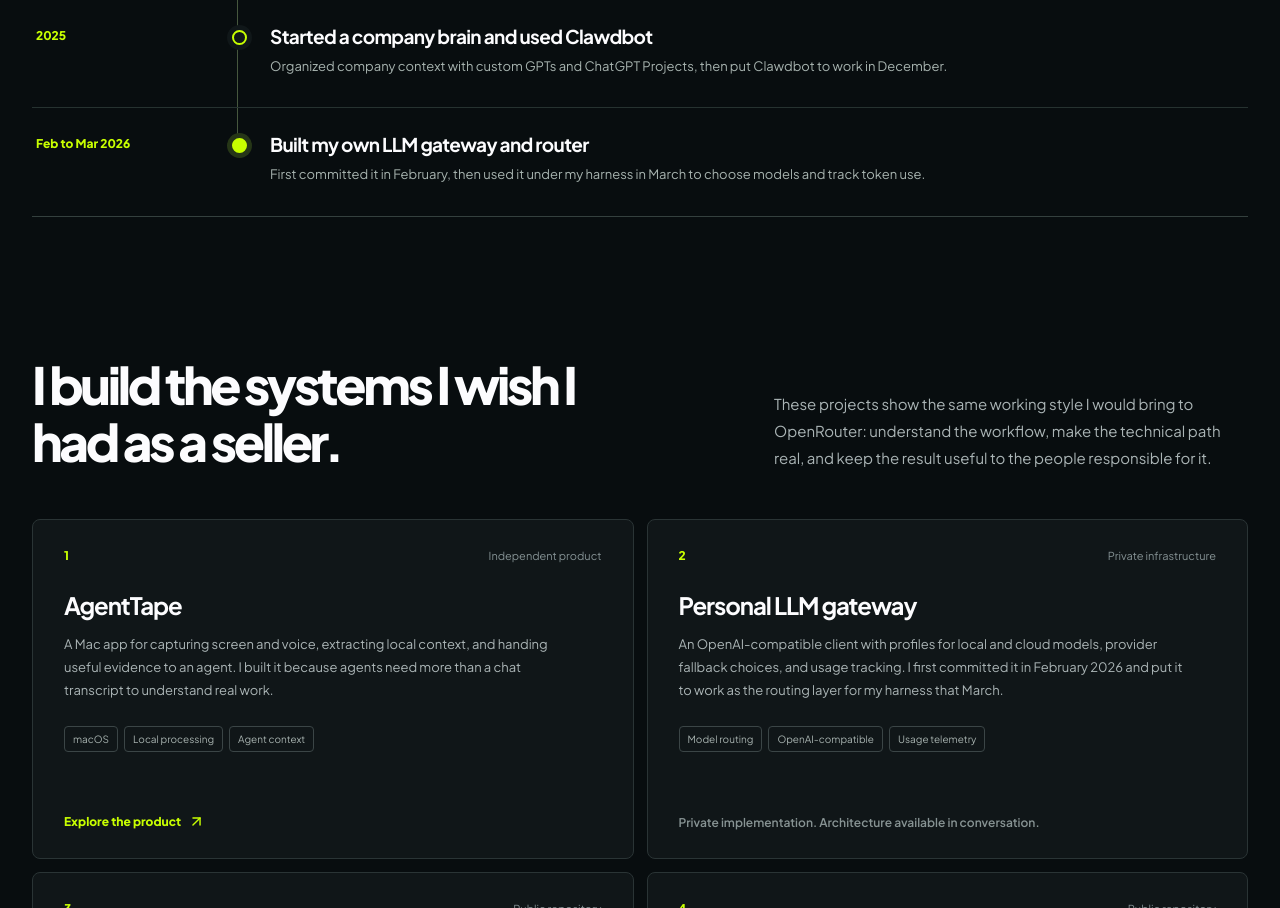
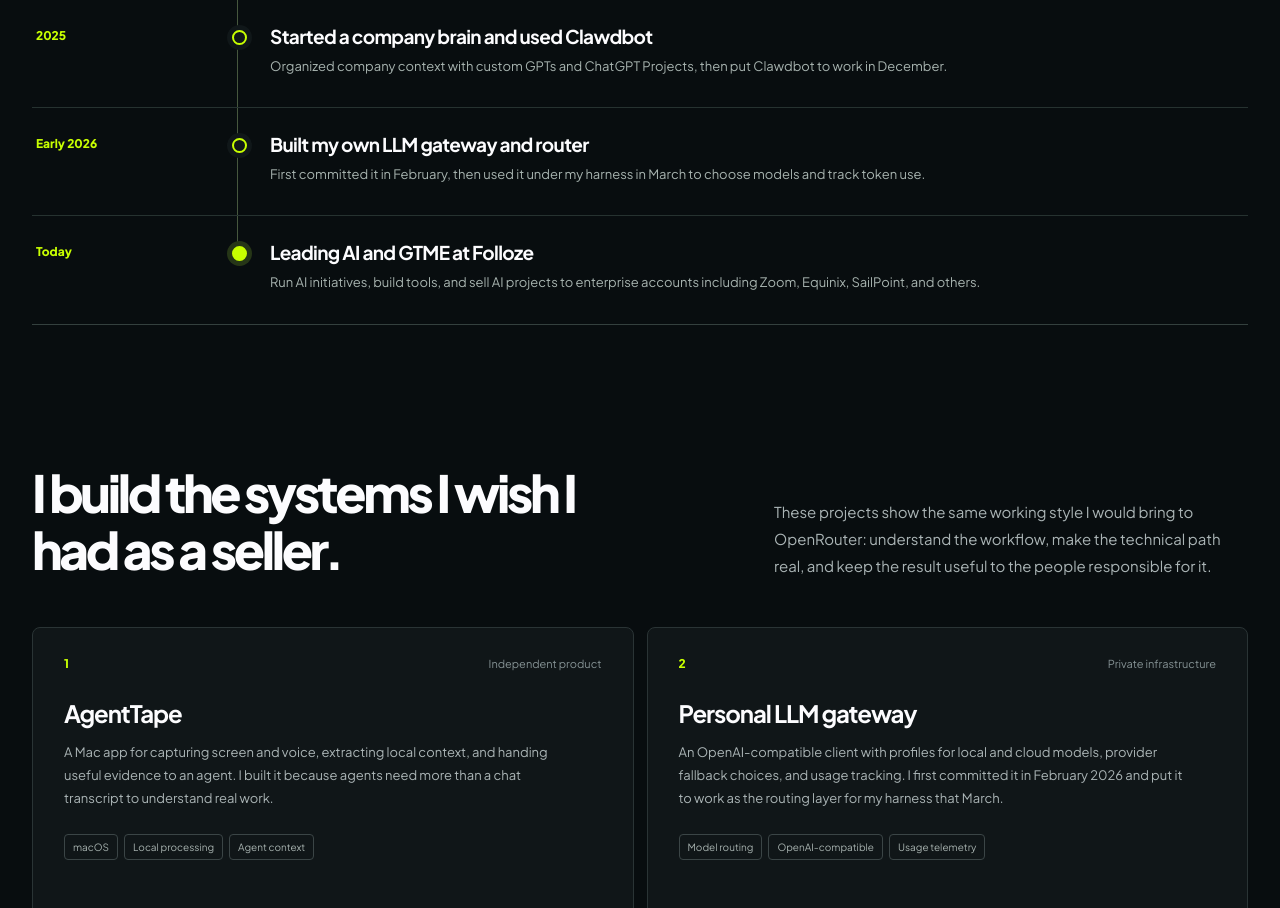
Before and after one commit to 0xTrey/trey-work-website, a React (Vite) app in the folder applications/openrouter/: page / in a window 1280 px wide. Shown: the part 3160-4068 px from the top of the page. Built offline with nearby package versions, Linux system fonts and the light colour scheme; no server answers.

Commit message:
Add current Folloze AI work to OpenRouter timeline

```diff
--- a/applications/openrouter/src/main.jsx
+++ b/applications/openrouter/src/main.jsx
@@ -36,7 +36,8 @@
   { date: 'Jan to Feb 2025', title: 'Built apps, picked up Claude Code', detail: 'Made a fasting tracker and a PNW snow and lift report on Replit, then started Claude Code the week it launched.' },
   { date: 'June 2025', dateTime: '2025-06', title: 'Accepted into Gauntlet AI', detail: 'Earned a place in its AI engineering program while continuing to build alongside my sales work.' },
   { date: '2025', dateTime: '2025', title: 'Started a company brain and used Clawdbot', detail: 'Organized company context with custom GPTs and ChatGPT Projects, then put Clawdbot to work in December.' },
-  { date: 'Feb to Mar 2026', title: 'Built my own LLM gateway and router', detail: 'First committed it in February, then used it under my harness in March to choose models and track token use.' },
+  { date: 'Early 2026', title: 'Built my own LLM gateway and router', detail: 'First committed it in February, then used it under my harness in March to choose models and track token use.' },
+  { date: 'Today', title: 'Leading AI and GTME at Folloze', detail: 'Run AI initiatives, build tools, and sell AI projects to enterprise accounts including Zoom, Equinix, SailPoint, and others.' },
 ];
 
 const projects = [
```
Also changed, not shown: 1 other file (tests, documents, lock files or other folders).
